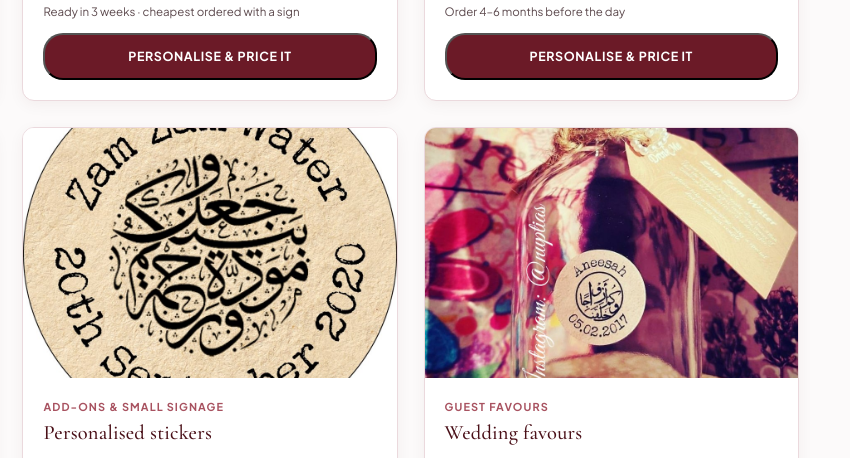
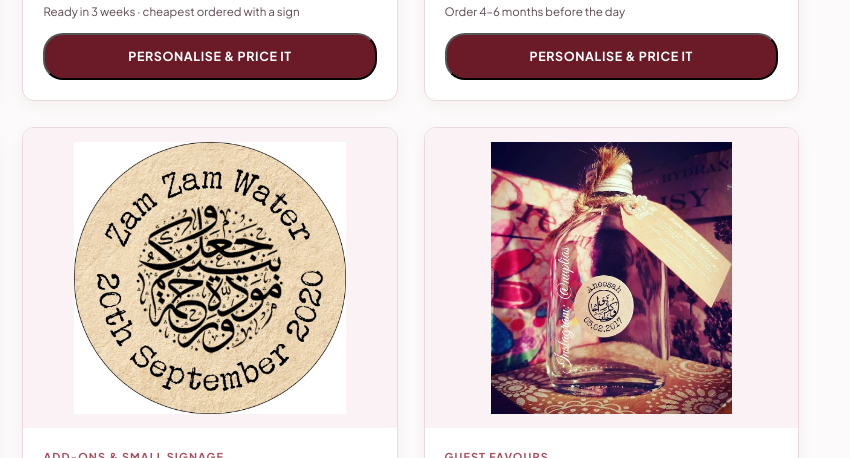
Before and after one commit to Iqbals-uxui/nuptias-studio, a plain HTML site: page index.html in a window 1280 px wide. Shown: the part 1659-2117 px from the top of the page, 430-1280 px from the left. Drawn offline with nearby package versions, Linux system fonts and the light colour scheme.

Commit message:
Update nuptias.css

```diff
--- a/assets/nuptias.css
+++ b/assets/nuptias.css
@@ -547,3 +547,39 @@ footer h3{font-size:1.15rem;color:var(--rose-200);margin-bottom:14px}
 .range{display:grid;grid-template-columns:repeat(auto-fill,minmax(300px,1fr));gap:26px}
 .range .product .media{height:250px}
 .price-from{font-size:.7rem;text-transform:uppercase;letter-spacing:1px;color:var(--ink-muted);font-weight:600;display:block}
+
+/* ==========================================================================
+   Real product photography.
+   The stock placeholders are landscape and crop happily. Our own photographs
+   are square (the sticker) and portrait (the favour bottle), so they must be
+   shown whole — a cropped circular sticker loses the wording around its edge.
+   Targeted by filename so no HTML changes are needed when photos are swapped.
+   ========================================================================== */
+
+.media img[src*="personalised-stickers"],
+.media img[src*="wedding-favours"]{
+  object-fit:contain;
+}
+
+.media:has(img[src*="personalised-stickers"]),
+.media:has(img[src*="wedding-favours"]){
+  background:var(--blush-50);
+  padding:14px;
+}
+
+/* Give the two portrait/square cards a little more height so they don't
+   sit in a letterboxed sliver. */
+.range .product .media:has(img[src*="personalised-stickers"]),
+.range .product .media:has(img[src*="wedding-favours"]){
+  height:300px;
+}
+
+/* The showcase blocks are large enough already — just remove the crop. */
+.showcase .media:has(img[src*="wedding-favours"]){height:560px;padding:20px}
+.showcase .media:has(img[src*="personalised-stickers"]){padding:24px}
+
+/* Fallback for browsers without :has() — no padded backdrop, but still uncropped */
+@supports not selector(:has(*)){
+  .media img[src*="personalised-stickers"],
+  .media img[src*="wedding-favours"]{background:var(--blush-50)}
+}
```
